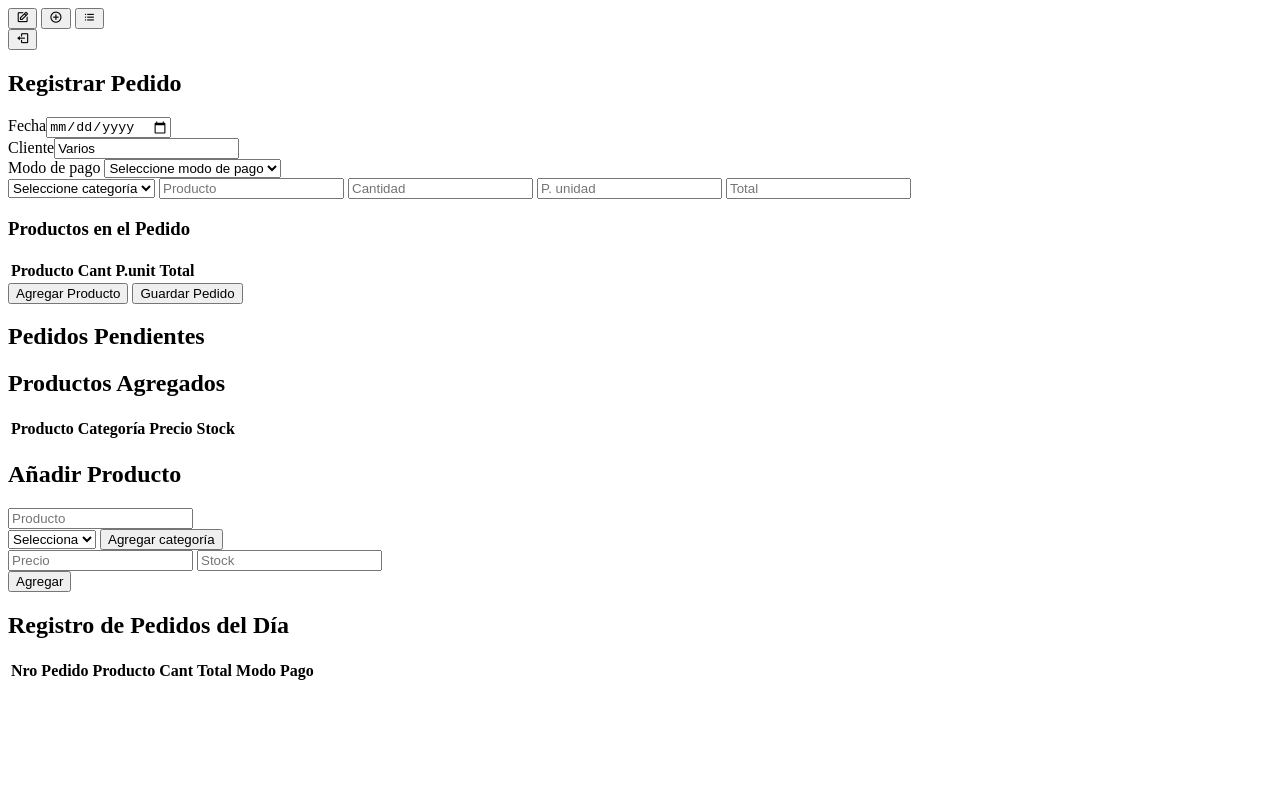
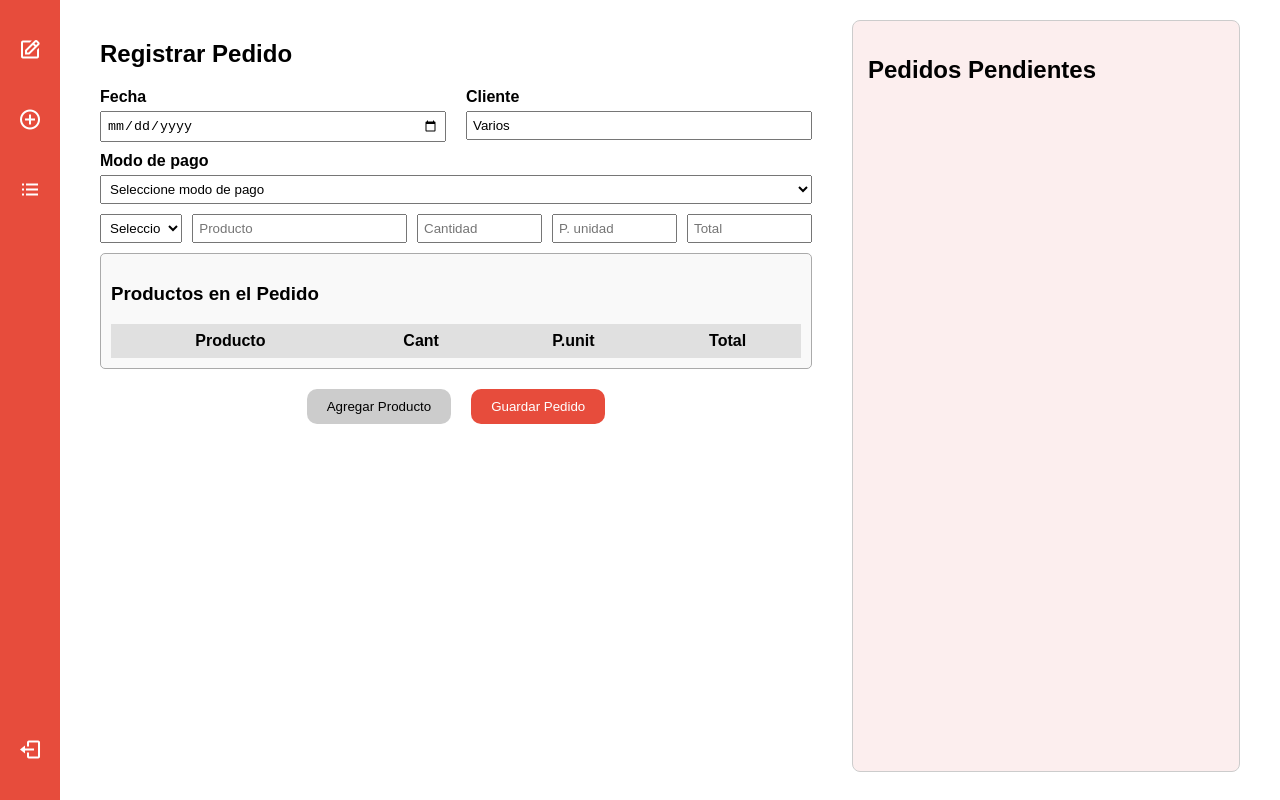
Before and after one commit to novato-intlgnt/foodhub, a website: page src/public/dash/dashboardtienda.html in a window 1280 px wide. Drawn offline with nearby package versions, Linux system fonts and the light colour scheme.

Commit message:
Modificando srcs

```diff
--- a/src/public/dash/dashboardtienda.html
+++ b/src/public/dash/dashboardtienda.html
@@ -5,7 +5,7 @@
   <meta name="viewport" content="width=device-width, initial-scale=1">
   <title>Dashboard de Tienda</title>
   <link href="https://unpkg.com/boxicons@2.1.4/css/boxicons.min.css" rel="stylesheet">
-  <link rel="stylesheet" href="dashboardnew.css">
+  <link rel="stylesheet" href="dashboardtienda.css">
 </head>
 <body>
   <aside class="sidebar">
@@ -113,7 +113,7 @@
       </div>
     </section>
   </div>
-<script src="dasboardnew.js"></script>
+<script src="dasboardtienda.js"></script>
 </body>
 
 </html>
```
